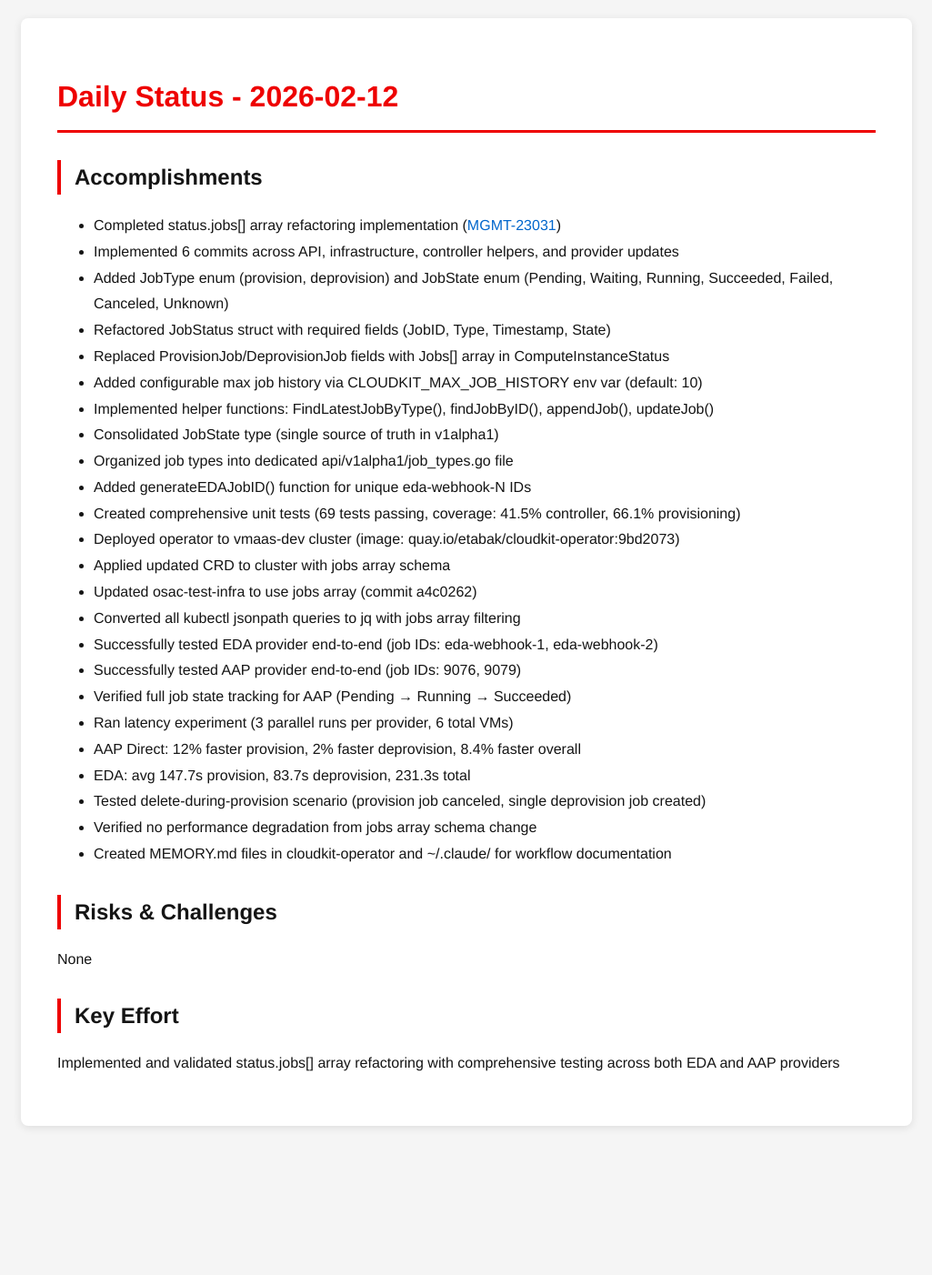
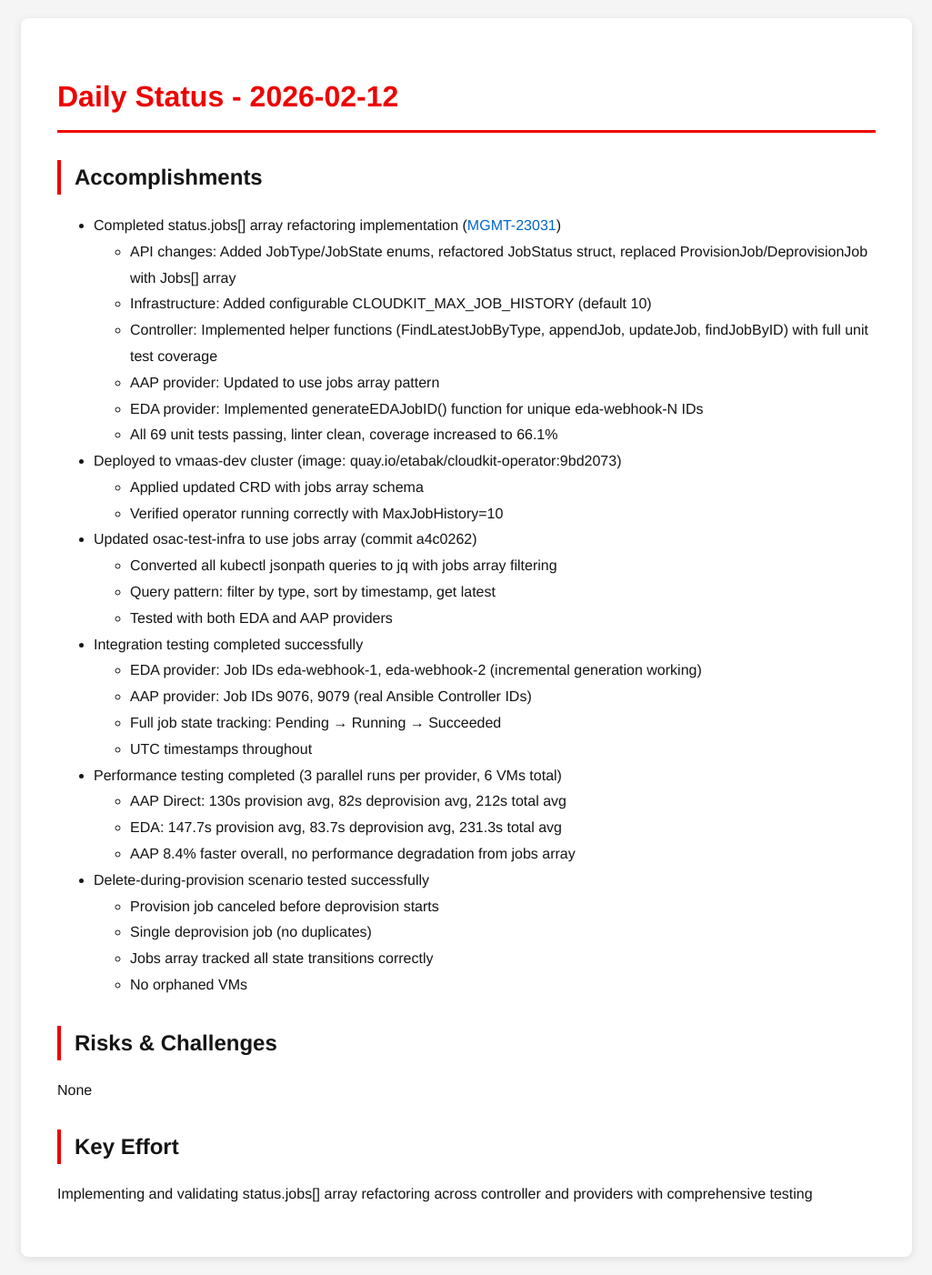
Before and after one commit to tzvatot/daily-status, a Jekyll site: the page built from 2026-02-12.md, in a window 1280 px wide. Shown: the whole page at 91% size, without its empty margins (127-1152 px from the left). Built offline with Jekyll 4.4.1, drawn with Linux system fonts in a browser that asks for light colours; before the commit the page ends 1258 px from its top, so only the background shows below that.

Commit message:
Daily status update - 2026-02-12

```diff
--- a/2026-02-12.md
+++ b/2026-02-12.md
@@ -7,33 +7,40 @@ date: 2026-02-12
 # Daily Status - 2026-02-12
 
 ## Accomplishments
+
 - Completed status.jobs[] array refactoring implementation ([MGMT-23031](https://issues.redhat.com/browse/MGMT-23031))
-- Implemented 6 commits across API, infrastructure, controller helpers, and provider updates
-- Added JobType enum (provision, deprovision) and JobState enum (Pending, Waiting, Running, Succeeded, Failed, Canceled, Unknown)
-- Refactored JobStatus struct with required fields (JobID, Type, Timestamp, State)
-- Replaced ProvisionJob/DeprovisionJob fields with Jobs[] array in ComputeInstanceStatus
-- Added configurable max job history via CLOUDKIT_MAX_JOB_HISTORY env var (default: 10)
-- Implemented helper functions: FindLatestJobByType(), findJobByID(), appendJob(), updateJob()
-- Consolidated JobState type (single source of truth in v1alpha1)
-- Organized job types into dedicated api/v1alpha1/job_types.go file
-- Added generateEDAJobID() function for unique eda-webhook-N IDs
-- Created comprehensive unit tests (69 tests passing, coverage: 41.5% controller, 66.1% provisioning)
-- Deployed operator to vmaas-dev cluster (image: quay.io/etabak/cloudkit-operator:9bd2073)
-- Applied updated CRD to cluster with jobs array schema
+  - API changes: Added JobType/JobState enums, refactored JobStatus struct, replaced ProvisionJob/DeprovisionJob with Jobs[] array
+  - Infrastructure: Added configurable CLOUDKIT_MAX_JOB_HISTORY (default 10)
+  - Controller: Implemented helper functions (FindLatestJobByType, appendJob, updateJob, findJobByID) with full unit test coverage
+  - AAP provider: Updated to use jobs array pattern
+  - EDA provider: Implemented generateEDAJobID() function for unique eda-webhook-N IDs
+  - All 69 unit tests passing, linter clean, coverage increased to 66.1%
+- Deployed to vmaas-dev cluster (image: quay.io/etabak/cloudkit-operator:9bd2073)
+  - Applied updated CRD with jobs array schema
+  - Verified operator running correctly with MaxJobHistory=10
 - Updated osac-test-infra to use jobs array (commit a4c0262)
-- Converted all kubectl jsonpath queries to jq with jobs array filtering
-- Successfully tested EDA provider end-to-end (job IDs: eda-webhook-1, eda-webhook-2)
-- Successfully tested AAP provider end-to-end (job IDs: 9076, 9079)
-- Verified full job state tracking for AAP (Pending → Running → Succeeded)
-- Ran latency experiment (3 parallel runs per provider, 6 total VMs)
-- AAP Direct: 12% faster provision, 2% faster deprovision, 8.4% faster overall
-- EDA: avg 147.7s provision, 83.7s deprovision, 231.3s total
-- Tested delete-during-provision scenario (provision job canceled, single deprovision job created)
-- Verified no performance degradation from jobs array schema change
-- Created MEMORY.md files in cloudkit-operator and ~/.claude/ for workflow documentation
+  - Converted all kubectl jsonpath queries to jq with jobs array filtering
+  - Query pattern: filter by type, sort by timestamp, get latest
+  - Tested with both EDA and AAP providers
+- Integration testing completed successfully
+  - EDA provider: Job IDs eda-webhook-1, eda-webhook-2 (incremental generation working)
+  - AAP provider: Job IDs 9076, 9079 (real Ansible Controller IDs)
+  - Full job state tracking: Pending → Running → Succeeded
+  - UTC timestamps throughout
+- Performance testing completed (3 parallel runs per provider, 6 VMs total)
+  - AAP Direct: 130s provision avg, 82s deprovision avg, 212s total avg
+  - EDA: 147.7s provision avg, 83.7s deprovision avg, 231.3s total avg
+  - AAP 8.4% faster overall, no performance degradation from jobs array
+- Delete-during-provision scenario tested successfully
+  - Provision job canceled before deprovision starts
+  - Single deprovision job (no duplicates)
+  - Jobs array tracked all state transitions correctly
+  - No orphaned VMs
 
 ## Risks & Challenges
+
 None
 
 ## Key Effort
-Implemented and validated status.jobs[] array refactoring with comprehensive testing across both EDA and AAP providers
+
+Implementing and validating status.jobs[] array refactoring across controller and providers with comprehensive testing
```
